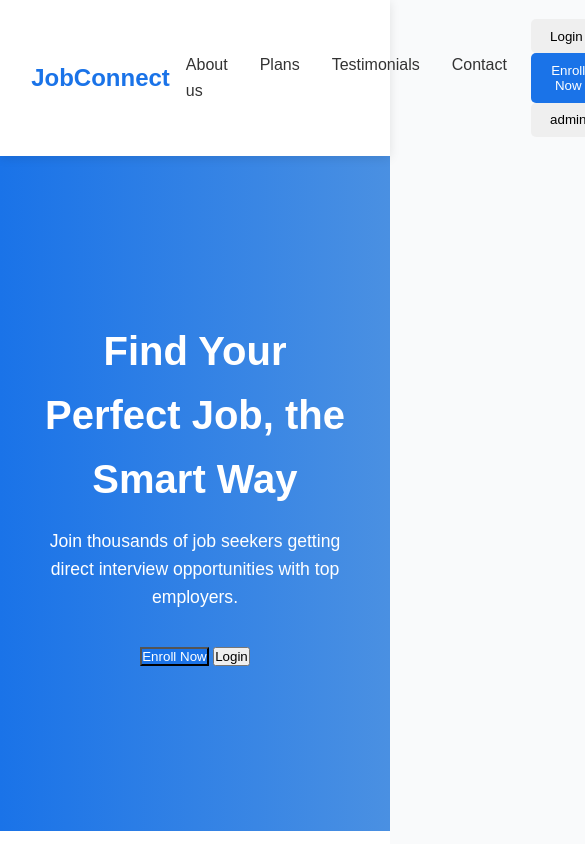
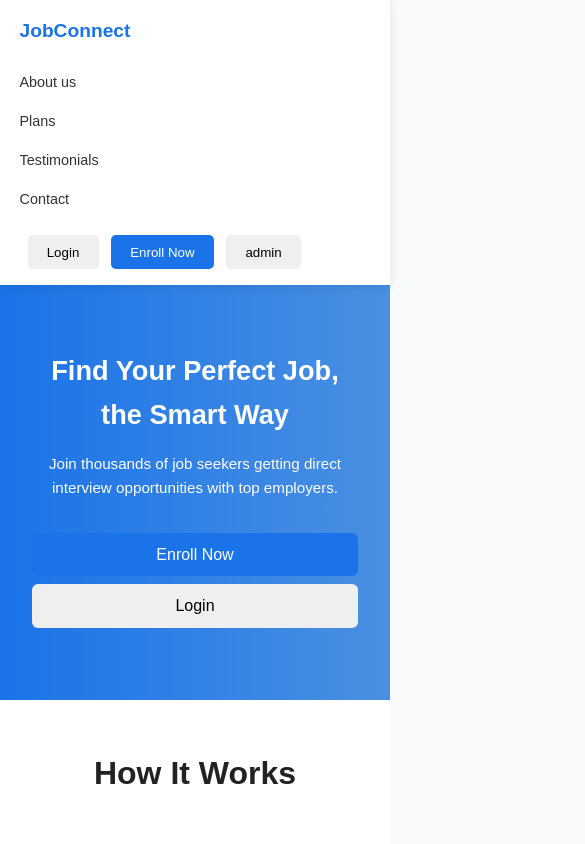
Before and after one commit to APS-IITM/jobbroker, a plain HTML site: page index.html in a window 390 px wide. Shown: the top 844 px of the page, 585 px wide, since content can reach past the window. Drawn offline with Linux system fonts and the light colour scheme.

Commit message:
Update style.css

```diff
--- a/home_page/style.css
+++ b/home_page/style.css
@@ -1,3 +1,4 @@
+/* ?? Global Styles */
 * {
     margin: 0;
     padding: 0;
@@ -11,7 +12,7 @@ body {
     line-height: 1.6;
 }
 
-/* Navbar */
+/* ?? Navbar */
 .navbar {
     display: flex;
     justify-content: space-between;
@@ -21,6 +22,7 @@ body {
     box-shadow: 0 2px 10px rgba(0,0,0,0.1);
     position: sticky;
     top: 0;
+    z-index: 100;
 }
 
 .logo {
@@ -42,7 +44,12 @@ body {
     text-decoration: none;
     color: #333;
     font-weight: 500;
+    transition: color 0.3s;
 }
+
+    .navbar a:hover {
+        color: #1a73e8;
+    }
 
 .nav-buttons button {
     margin-left: 0.5rem;
@@ -50,6 +57,7 @@ body {
     border: none;
     border-radius: 5px;
     cursor: pointer;
+    font-weight: 500;
 }
 
 .primary {
@@ -61,7 +69,7 @@ body {
     opacity: 0.9;
 }
 
-/* Hero */
+/* ?? Hero Section */
 .hero {
     height: 80vh;
     background: linear-gradient(to right, #1a73e8, #4a90e2);
@@ -74,7 +82,7 @@ body {
 }
 
 .hero-content h1 {
-    font-size: 2.5rem;
+    font-size: 2.8rem;
     margin-bottom: 1rem;
 }
 
@@ -83,12 +91,25 @@ body {
     margin-bottom: 2rem;
 }
 
-/* How it Works */
+.hero-content button {
+    margin: 0 0.5rem;
+    padding: 0.8rem 1.5rem;
+    border-radius: 6px;
+    font-size: 1rem;
+    cursor: pointer;
+    border: none;
+}
+
+/* ?? How it Works */
 .how-it-works {
     padding: 3rem 10%;
     background: #fff;
     text-align: center;
 }
+
+    .how-it-works h2 {
+        font-size: 2rem;
+    }
 
 .steps {
     display: flex;
@@ -103,7 +124,12 @@ body {
     padding: 1.5rem;
     border-radius: 10px;
     margin: 1rem;
+    transition: transform 0.3s;
 }
+
+    .step:hover {
+        transform: translateY(-5px);
+    }
 
 .step-number {
     background: #1a73e8;
@@ -115,17 +141,22 @@ body {
     margin-bottom: 1rem;
 }
 
-/* Plans */
+/* ?? Plans */
 .plans {
     padding: 3rem 10%;
     background: #f9fafb;
     text-align: center;
 }
 
+    .plans h2 {
+        font-size: 2rem;
+    }
+
 .plan-container {
     display: flex;
-    justify-content: space-around;
+    justify-content: center;
     flex-wrap: wrap;
+    gap: 1.5rem;
     margin-top: 2rem;
 }
 
@@ -134,9 +165,13 @@ body {
     border-radius: 10px;
     padding: 2rem;
     width: 280px;
-    margin: 1rem;
     box-shadow: 0 4px 10px rgba(0,0,0,0.1);
+    transition: transform 0.3s;
 }
+
+    .plan-card:hover {
+        transform: translateY(-5px);
+    }
 
     .plan-card.popular {
         border: 2px solid #1a73e8;
@@ -148,17 +183,22 @@ body {
     margin: 0.5rem 0;
 }
 
-/* Testimonials */
+/* ?? Testimonials */
 .testimonials {
     padding: 3rem 10%;
     background: #fff;
     text-align: center;
 }
 
+    .testimonials h2 {
+        font-size: 2rem;
+    }
+
 .testimonial-container {
     display: flex;
-    justify-content: space-around;
+    justify-content: center;
     flex-wrap: wrap;
+    gap: 1.5rem;
     margin-top: 2rem;
 }
 
@@ -176,7 +216,7 @@ body {
         color: #1a73e8;
     }
 
-/* Footer */
+/* ?? Footer */
 footer {
     background: #1a73e8;
     color: white;
@@ -184,3 +224,98 @@ footer {
     padding: 1rem;
     font-size: 0.9rem;
 }
+
+/* ?? Responsive Design */
+
+/* Tablets (?1024px) */
+@media (max-width: 1024px) {
+    .navbar {
+        padding: 1rem 5%;
+    }
+
+    .hero-content h1 {
+        font-size: 2.2rem;
+    }
+
+    .steps, .plan-container, .testimonial-container {
+        flex-direction: column;
+        align-items: center;
+    }
+
+    .plan-card, .step, .testimonial {
+        width: 80%;
+        max-width: 400px;
+    }
+}
+
+/* Mobiles (?768px) */
+@media (max-width: 768px) {
+    .navbar {
+        flex-direction: column;
+        align-items: flex-start;
+    }
+
+        .navbar ul {
+            flex-direction: column;
+            width: 100%;
+            margin-top: 1rem;
+        }
+
+        .navbar li {
+            margin: 0.5rem 0;
+        }
+
+    .nav-buttons {
+        margin-top: 1rem;
+    }
+
+    .hero {
+        height: auto;
+        padding: 4rem 2rem;
+    }
+
+    .hero-content h1 {
+        font-size: 2rem;
+    }
+
+    .hero-content p {
+        font-size: 1rem;
+    }
+
+    .hero-content button {
+        display: block;
+        width: 100%;
+        margin: 0.5rem 0;
+    }
+
+    .plan-card {
+        width: 90%;
+    }
+
+    footer {
+        font-size: 0.8rem;
+    }
+}
+
+/* Small Mobiles (?480px) */
+@media (max-width: 480px) {
+    .hero-content h1 {
+        font-size: 1.7rem;
+    }
+
+    .hero-content p {
+        font-size: 0.95rem;
+    }
+
+    .plan-card, .step, .testimonial {
+        width: 95%;
+    }
+
+    .logo {
+        font-size: 1.2rem;
+    }
+
+    .navbar ul {
+        font-size: 0.9rem;
+    }
+}
```
